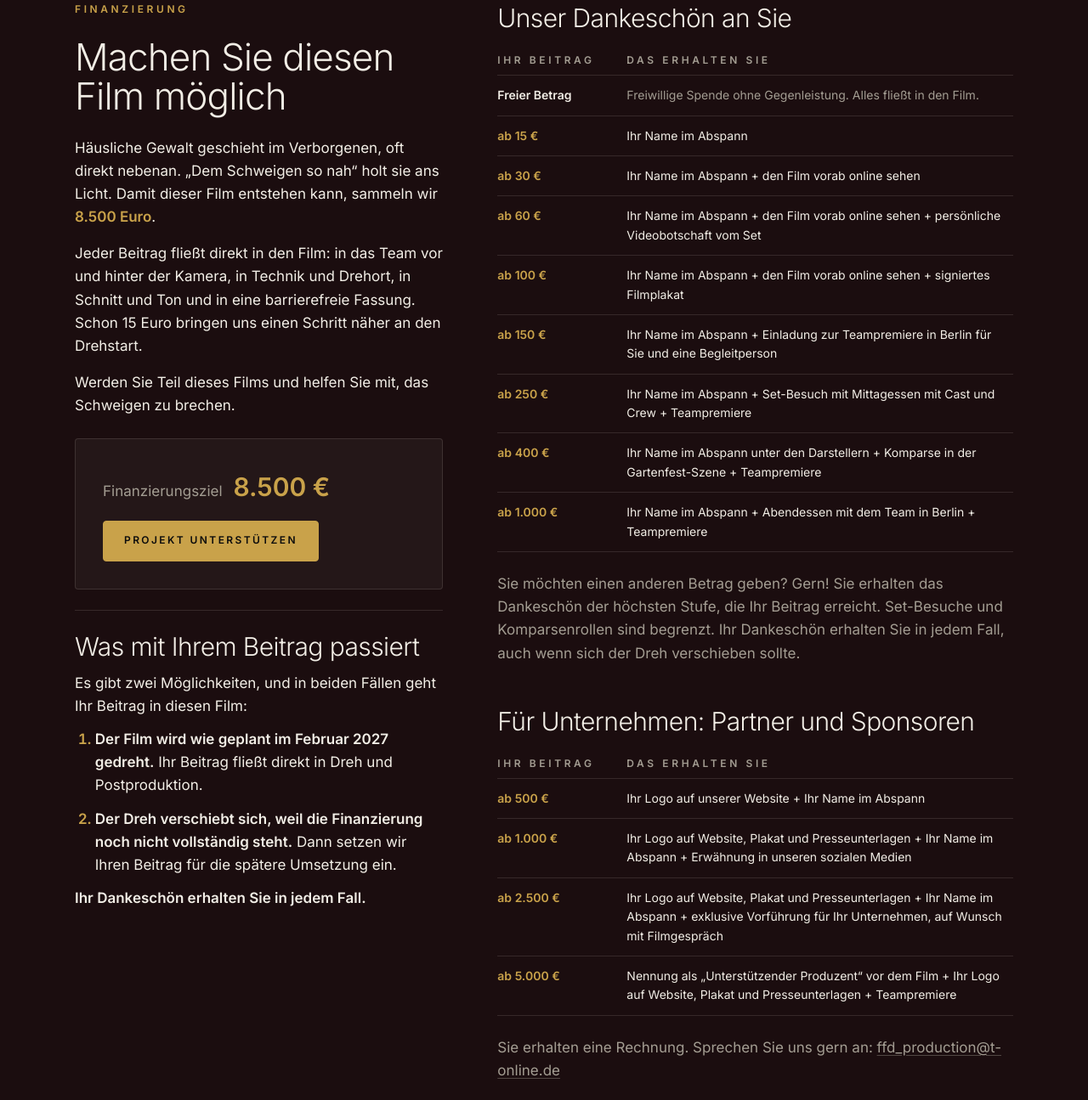
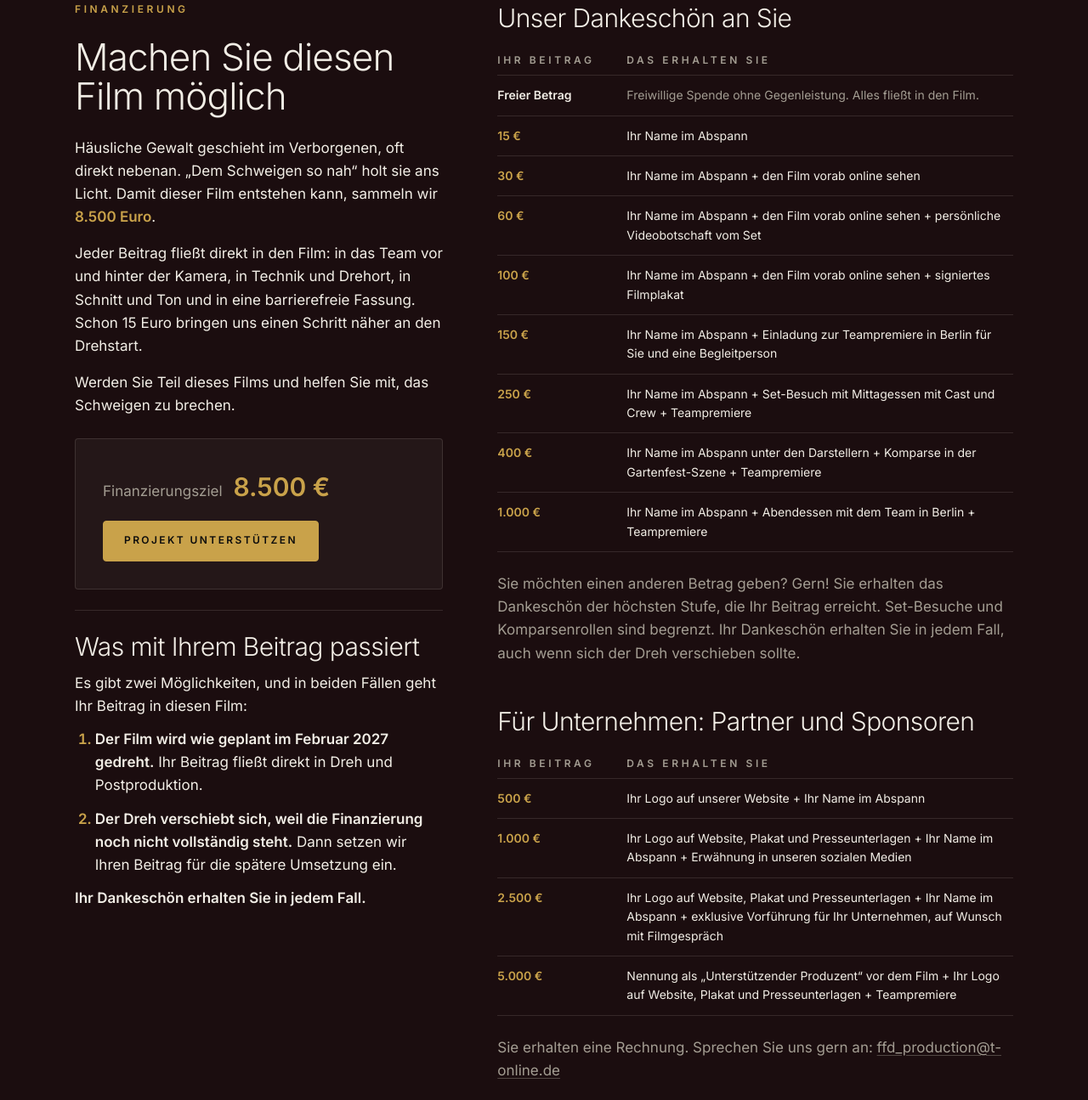
Before and after one commit to davidgrimaud33-create/ffd-production-website, a plain HTML site: page public/index.html in a window 1280 px wide. Shown: the part 3159-4454 px from the top of the page at 85% size. Drawn offline with Linux system fonts and the light colour scheme; no server answers; files whose address does not match are found by name.

Commit message:
Dankeschöns: Beträge ohne "ab"
Co-Authored-By: Claude Opus 5.5 <noreply@anthropic.com>

```diff
--- a/public/index.html
+++ b/public/index.html
@@ -134,14 +134,14 @@
             <thead><tr><th scope="col" class="label muted">Ihr Beitrag</th><th scope="col" class="label muted">Das erhalten Sie</th></tr></thead>
             <tbody>
               <tr class="is-free"><th scope="row">Freier Betrag</th><td>Freiwillige Spende ohne Gegenleistung. Alles fließt in den Film.</td></tr>
-              <tr><th scope="row">ab 15 €</th><td>Ihr Name im Abspann</td></tr>
-              <tr><th scope="row">ab 30 €</th><td>Ihr Name im Abspann + den Film vorab online sehen</td></tr>
-              <tr><th scope="row">ab 60 €</th><td>Ihr Name im Abspann + den Film vorab online sehen + persönliche Videobotschaft vom Set</td></tr>
-              <tr><th scope="row">ab 100 €</th><td>Ihr Name im Abspann + den Film vorab online sehen + signiertes Filmplakat</td></tr>
-              <tr><th scope="row">ab 150 €</th><td>Ihr Name im Abspann + Einladung zur Teampremiere in Berlin für Sie und eine Begleitperson</td></tr>
-              <tr><th scope="row">ab 250 €</th><td>Ihr Name im Abspann + Set-Besuch mit Mittagessen mit Cast und Crew + Teampremiere</td></tr>
-              <tr><th scope="row">ab 400 €</th><td>Ihr Name im Abspann unter den Darstellern + Komparse in der Gartenfest-Szene + Teampremiere</td></tr>
-              <tr><th scope="row">ab 1.000 €</th><td>Ihr Name im Abspann + Abendessen mit dem Team in Berlin + Teampremiere</td></tr>
+              <tr><th scope="row">15 €</th><td>Ihr Name im Abspann</td></tr>
+              <tr><th scope="row">30 €</th><td>Ihr Name im Abspann + den Film vorab online sehen</td></tr>
+              <tr><th scope="row">60 €</th><td>Ihr Name im Abspann + den Film vorab online sehen + persönliche Videobotschaft vom Set</td></tr>
+              <tr><th scope="row">100 €</th><td>Ihr Name im Abspann + den Film vorab online sehen + signiertes Filmplakat</td></tr>
+              <tr><th scope="row">150 €</th><td>Ihr Name im Abspann + Einladung zur Teampremiere in Berlin für Sie und eine Begleitperson</td></tr>
+              <tr><th scope="row">250 €</th><td>Ihr Name im Abspann + Set-Besuch mit Mittagessen mit Cast und Crew + Teampremiere</td></tr>
+              <tr><th scope="row">400 €</th><td>Ihr Name im Abspann unter den Darstellern + Komparse in der Gartenfest-Szene + Teampremiere</td></tr>
+              <tr><th scope="row">1.000 €</th><td>Ihr Name im Abspann + Abendessen mit dem Team in Berlin + Teampremiere</td></tr>
             </tbody>
           </table>
           <p class="muted">Sie möchten einen anderen Betrag geben? Gern! Sie erhalten das Dankeschön der höchsten Stufe, die Ihr Beitrag erreicht. Set-Besuche und Komparsenrollen sind begrenzt. Ihr Dankeschön erhalten Sie in jedem Fall, auch wenn sich der Dreh verschieben sollte.</p>
@@ -149,10 +149,10 @@
           <table class="tiers">
             <thead><tr><th scope="col" class="label muted">Ihr Beitrag</th><th scope="col" class="label muted">Das erhalten Sie</th></tr></thead>
             <tbody>
-              <tr><th scope="row">ab 500 €</th><td>Ihr Logo auf unserer Website + Ihr Name im Abspann</td></tr>
-              <tr><th scope="row">ab 1.000 €</th><td>Ihr Logo auf Website, Plakat und Presseunterlagen + Ihr Name im Abspann + Erwähnung in unseren sozialen Medien</td></tr>
-              <tr><th scope="row">ab 2.500 €</th><td>Ihr Logo auf Website, Plakat und Presseunterlagen + Ihr Name im Abspann + exklusive Vorführung für Ihr Unternehmen, auf Wunsch mit Filmgespräch</td></tr>
-              <tr><th scope="row">ab 5.000 €</th><td>Nennung als „Unterstützender Produzent“ vor dem Film + Ihr Logo auf Website, Plakat und Presseunterlagen + Teampremiere</td></tr>
+              <tr><th scope="row">500 €</th><td>Ihr Logo auf unserer Website + Ihr Name im Abspann</td></tr>
+              <tr><th scope="row">1.000 €</th><td>Ihr Logo auf Website, Plakat und Presseunterlagen + Ihr Name im Abspann + Erwähnung in unseren sozialen Medien</td></tr>
+              <tr><th scope="row">2.500 €</th><td>Ihr Logo auf Website, Plakat und Presseunterlagen + Ihr Name im Abspann + exklusive Vorführung für Ihr Unternehmen, auf Wunsch mit Filmgespräch</td></tr>
+              <tr><th scope="row">5.000 €</th><td>Nennung als „Unterstützender Produzent“ vor dem Film + Ihr Logo auf Website, Plakat und Presseunterlagen + Teampremiere</td></tr>
             </tbody>
           </table>
           <p class="muted">Sie erhalten eine Rechnung. Sprechen Sie uns gern an: <a href="mailto:ffd_production@t-online.de">ffd_production@t-online.de</a></p>
```
Also changed, not shown: tests/projekte.test.mjs (+1 -1 lines).
